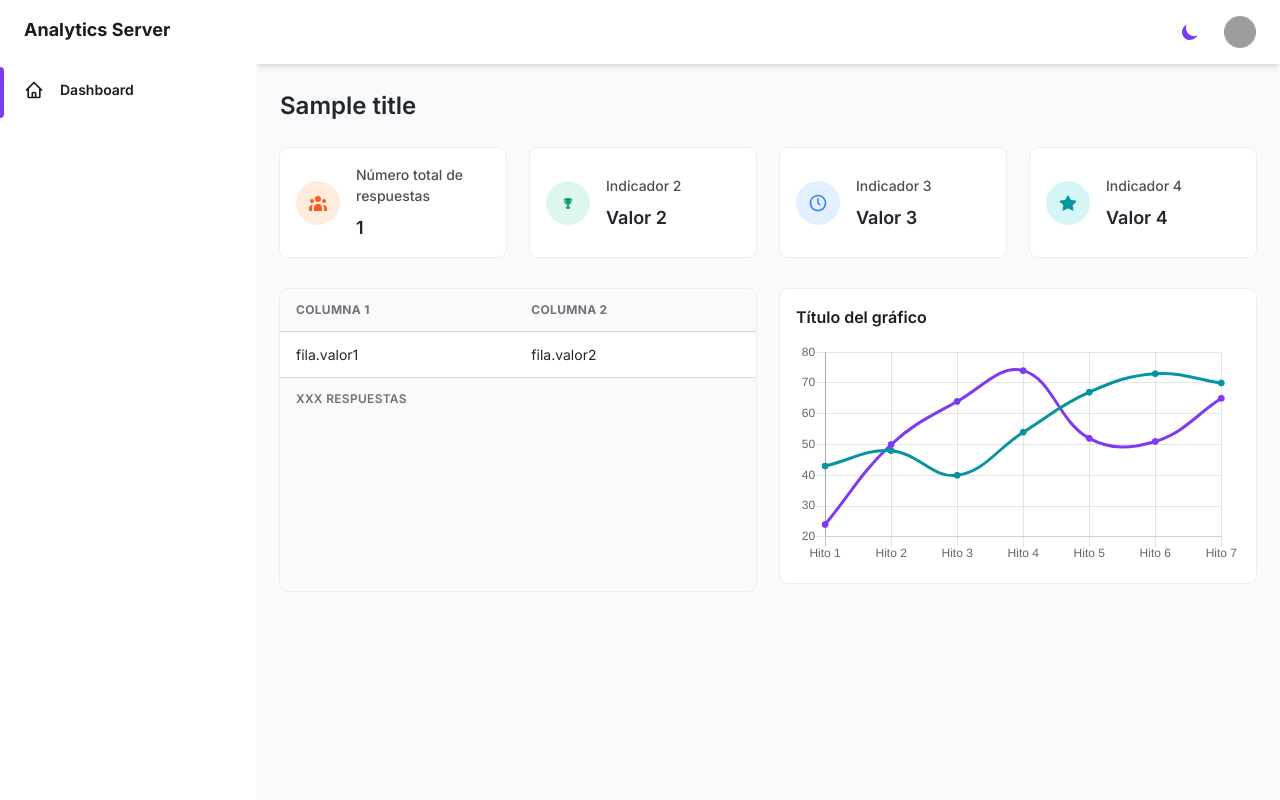
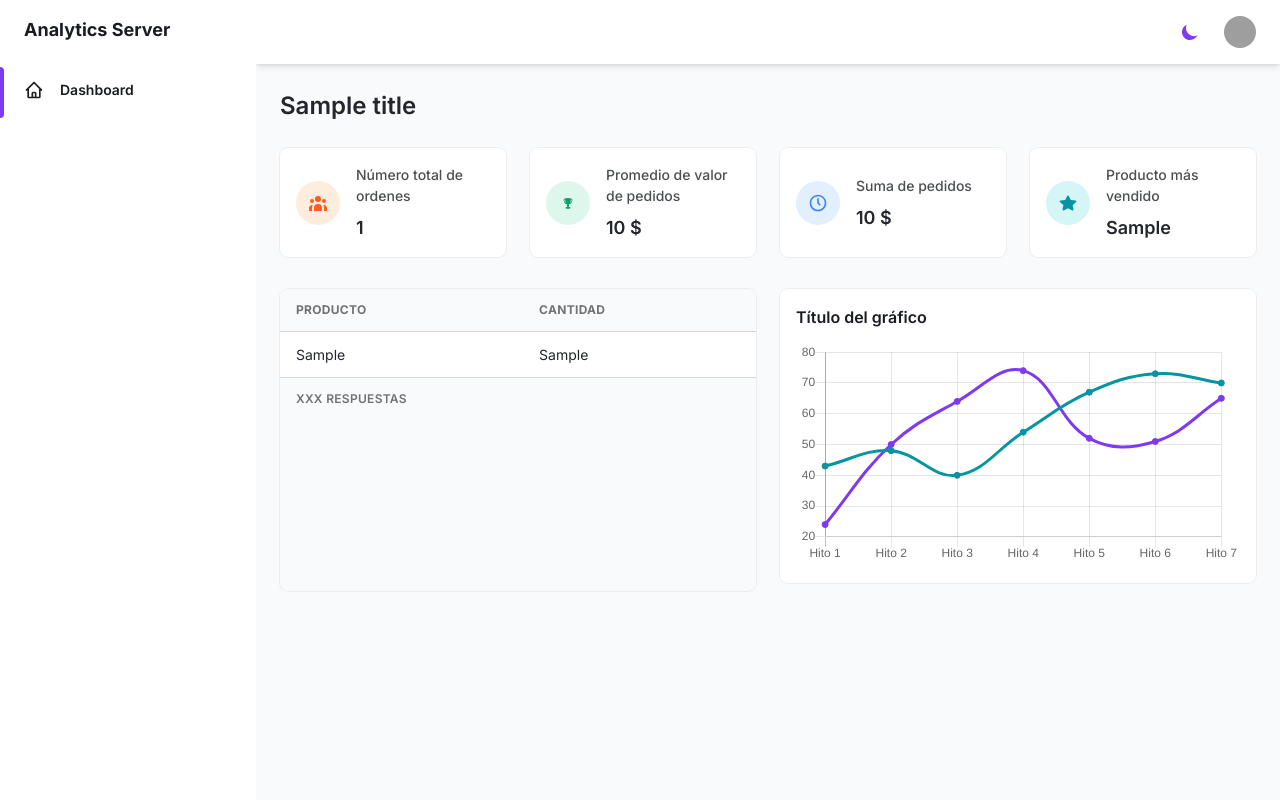
Before and after one commit to javierkiu/django_data_monitor, a Django app: template templates/dashboard/index.html in a window 1280 px wide. Run offline with Django 5.2, Linux system fonts and the light colour scheme; the template is opened without the code that fills it: most values are stand-ins (such as "Sample title", 1, 10 or a date in 2020); grey boxes are pictures that could not be loaded.

Commit message:
colocando algunos datos de la landing api en el dashboard

```diff
--- a/templates/dashboard/content/data.html
+++ b/templates/dashboard/content/data.html
@@ -22,7 +22,7 @@
         </div>
         <div>
           <p class="mb-2 text-sm font-medium text-gray-600 dark:text-gray-400">
-            Número total de respuestas
+            Número total de ordenes
           </p>
           <p class="text-lg font-semibold text-gray-700 dark:text-gray-200">
             <!-- START - valor del indicador 1 -->
@@ -43,12 +43,12 @@
         </div>
         <div>
           <p class="mb-2 text-sm font-medium text-gray-600 dark:text-gray-400">
-            Indicador 2
+            Promedio de valor de pedidos
           </p>
           <p class="text-lg font-semibold text-gray-700 dark:text-gray-200">
 
             <!-- START - valor del indicador 2 -->
-            Valor 2
+            {{ order_average }} $
             <!-- END - valor del indicador 2 -->
 
           </p>
@@ -66,12 +66,12 @@
         </div>
         <div>
           <p class="mb-2 text-sm font-medium text-gray-600 dark:text-gray-400">
-            Indicador 3
+            Suma de pedidos
           </p>
           <p class="text-lg font-semibold text-gray-700 dark:text-gray-200">
 
             <!-- START - valor del indicador 3 -->
-            Valor 3
+            {{ orser_sum }} $
             <!-- END - valor del indicador 3 -->
 
           </p>
@@ -89,12 +89,12 @@
         </div>
         <div>
           <p class="mb-2 text-sm font-medium text-gray-600 dark:text-gray-400">
-            Indicador 4
+            Producto más vendido
           </p>
           <p class="text-lg font-semibold text-gray-700 dark:text-gray-200">
 
             <!-- START - valor del indicador 4 -->
-            Valor 4
+            {{ max_product }}
             <!-- END - valor del indicador 4 -->
 
           </p>
@@ -113,25 +113,26 @@
             <thead>
               <tr
                 class="text-xs font-semibold tracking-wide text-left text-gray-500 uppercase border-b dark:border-gray-700 bg-gray-50 dark:text-gray-400 dark:bg-gray-800">
-                <th class="px-4 py-3">Columna 1</th>
-                <th class="px-4 py-3">Columna 2</th>
+                <th class="px-4 py-3">Producto</th>
+                <th class="px-4 py-3">Cantidad</th>
               </tr>
             </thead>
             <tbody class="bg-white divide-y dark:divide-gray-700 dark:bg-gray-800">
-
+              {% for product in top10_products %}
                 <!-- START - respuestas -->
                 <tr class="text-gray-700 dark:text-gray-400">
                   <td class="px-4 py-3 text-sm">
                     <!-- START - fila.valor1 -->
-                  fila.valor1
+                    {{ product.0 }}
                     <!-- END - fila.valor1 -->
                   </td>
                   <td class="px-4 py-3 text-sm">
                     <!-- START - fila.valor2 -->
-                  fila.valor2
+                    {{ product.1 }}
                     <!-- END - fila.valor2 -->
                   </td>
                 </tr>
+              {% endfor %}
               <!-- END - respuestas -->
 
             </tbody>
```
Also changed, not shown: dashboard/views.py (+18 -13 lines). Lines whose indentation alone changed are shown as unchanged.
